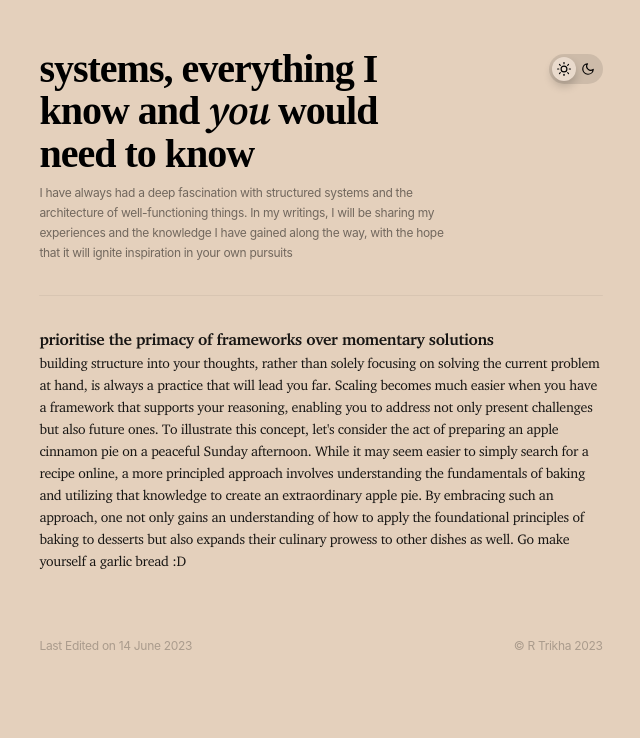
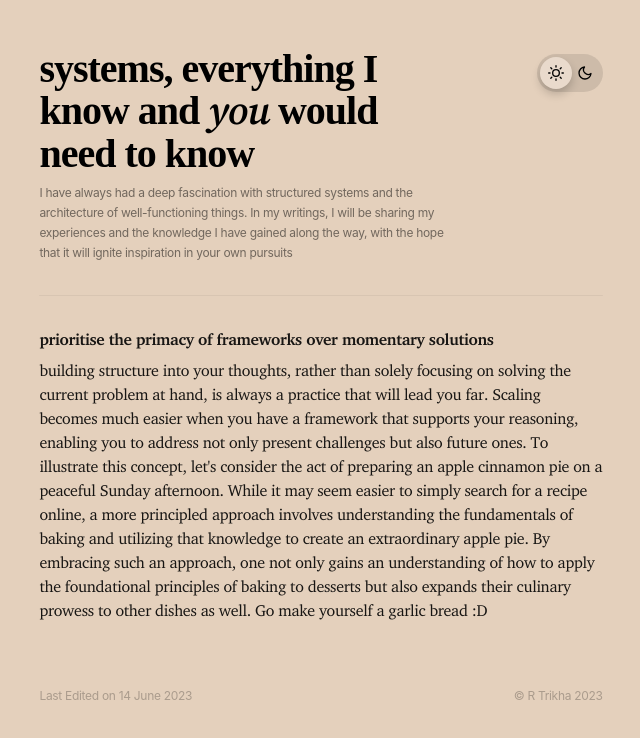
Before and after one commit to rtrikha/systems, a website: page index.html in a window 1280 px wide. Shown: the whole page, without its empty margins (319-959 px from the left). Drawn offline with Linux system fonts and the light colour scheme; a web font is replaced by a local one.

Commit message:
fixing the toggle

```diff
--- a/index.html
+++ b/index.html
@@ -18,10 +18,10 @@
                 <input type="checkbox" id="darkmode-toggle" name="togglevalue" onclick="toggleValue()" />
                 <label for="darkmode-toggle">
                     <div class="light">
-                        <img src="/resources/icons/light.svg" width="14px" height="14px" alt="" id="light-mode-svg">
+                        <img src="/resources/icons/light.svg" width="16px" height="16px" alt="" id="light-mode-svg">
                     </div>
                     <div class="dark">
-                        <img src="/resources/icons/dark.svg" width="14px" height="14px" alt="" id="dark-mode-svg">
+                        <img src="/resources/icons/dark.svg" width="16px" height="16px" alt="" id="dark-mode-svg">
                     </div>
             </div>
 		</div>
--- a/styling/style.scss
+++ b/styling/style.scss
@@ -51,19 +51,19 @@ body {
 	}
 	.rhs {
 		label {
-			width: 54px;
-			height: 30px;
+			width: 66px;
+			height: 38px;
 			transform: translateY(-12px);
 			position: relative;
 			display: block;
 			background: $t-b;
-			border-radius: 20px;
+			border-radius: 40px;
 			cursor: pointer;
 		}
 		label:after {
 			content: '';
-			width: 24px;
-			height: 24px;
+			width: 32px;
+			height: 32px;
 			position: absolute;
 			top: 3px;
 			left: 3px;
@@ -77,7 +77,7 @@ body {
 			visibility: hidden;
 		}
 		input:checked + label:after {
-			left: 51px;
+			left: 63px;
 			transform: translateX(-100%);
 		}
 		label:after {
@@ -90,14 +90,14 @@ body {
 		label img {
 			position: absolute;
 			z-index: 100;
-			top: 8px;
-			left: 8px;
+			top: 11px;
+			left: 11px;
 			display: flex;
 		}
 		label {
 			.dark {
 				img {
-					left: 32px;
+					left: 40px;
 				}
 			}
 		}
@@ -119,7 +119,7 @@ body {
 		margin-bottom: 20px;
 		.heading {
 			@include heading;
-			margin-bottom: 2px;
+			margin-bottom: 8px;
 		}
 		.body {
 			@include body-1;
--- a/styling/theme.scss
+++ b/styling/theme.scss
@@ -24,10 +24,10 @@ $t-f: var(--t-f);
 }
 @mixin body-1 {
 	color: $f-m;
-	font-size: 14px;
+	font-size: 16px;
 	font-family: Charter;
 	font-weight: 400;
-	line-height: 22px;
+	line-height: 24px;
 	letter-spacing: -0.3px;
 }
 @mixin body-2 {
```
Also changed, not shown: styling/style.css, 1 other file.
